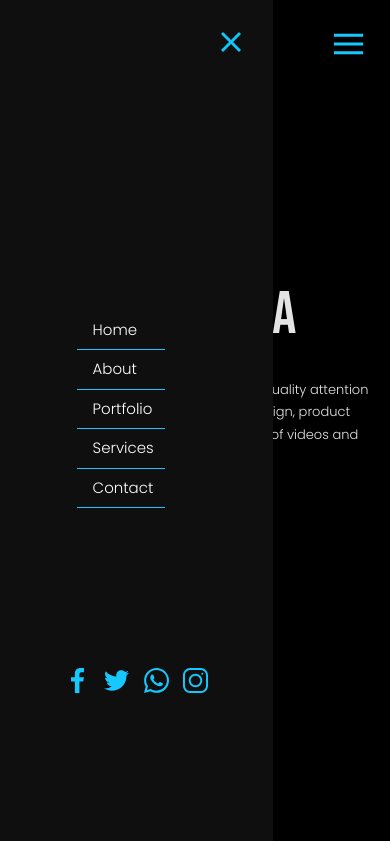
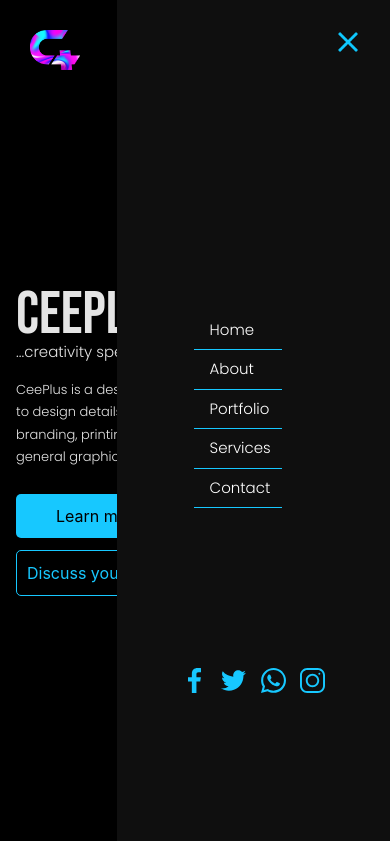
Before and after one commit to toriola998/CeePlus-Media-v2, a plain HTML site: page index.html in a window 390 px wide. Both pictures are taken after a click on the picture 348 px from the left and 44 px from the top of the page. Shown: the top 841 px of the page. Drawn offline with nearby package versions, Linux system fonts and the light colour scheme.

Commit message:
mobile nav should show from right

```diff
--- a/css/CeePlus.css
+++ b/css/CeePlus.css
@@ -92,13 +92,11 @@
   height: 100vh;
   width: 70vw;
   top: 0;
+  right: 0;
   background-color: #0f0f0f;
   display: flex;
   justify-content: center;
   align-items: center;
-  /*transition: var(--mainTransition);
-  transform: translateY(-100%);
-  transition: transform 1s ease;*/
 }
 
 nav {
```
